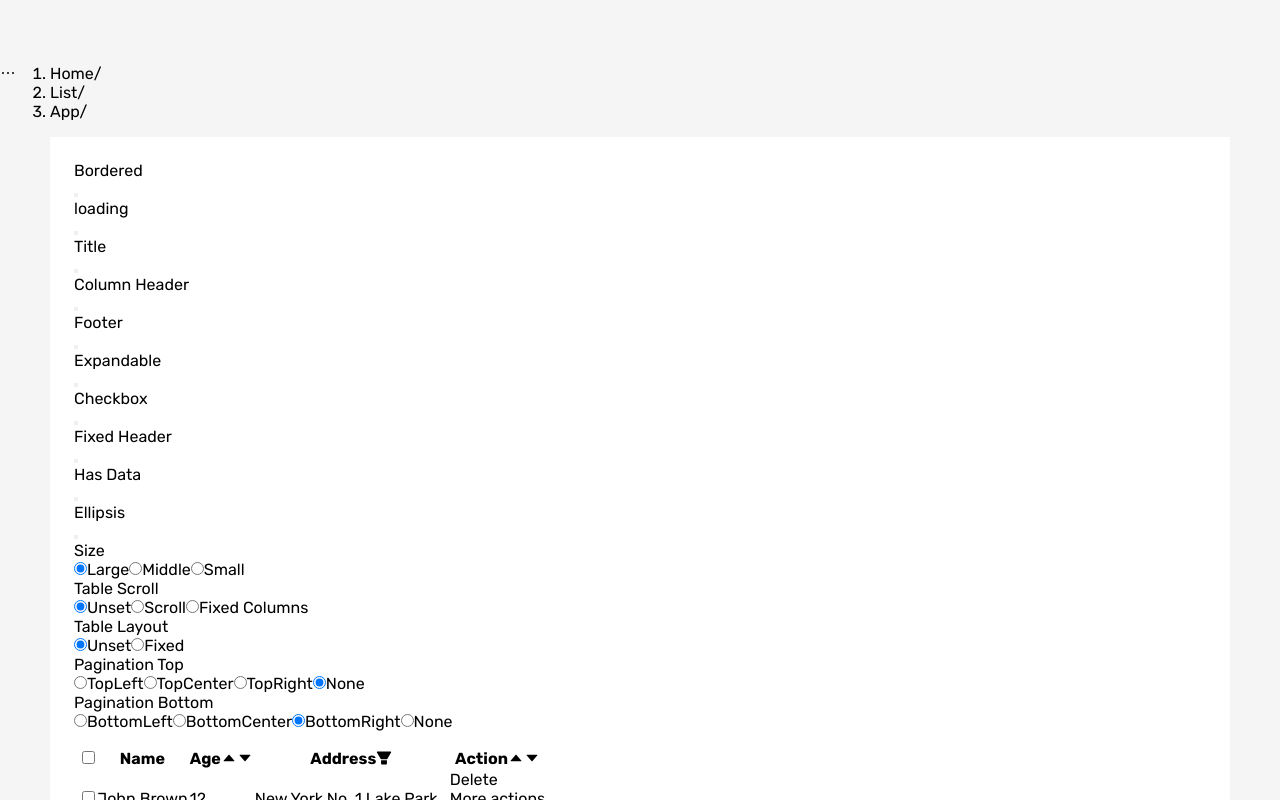
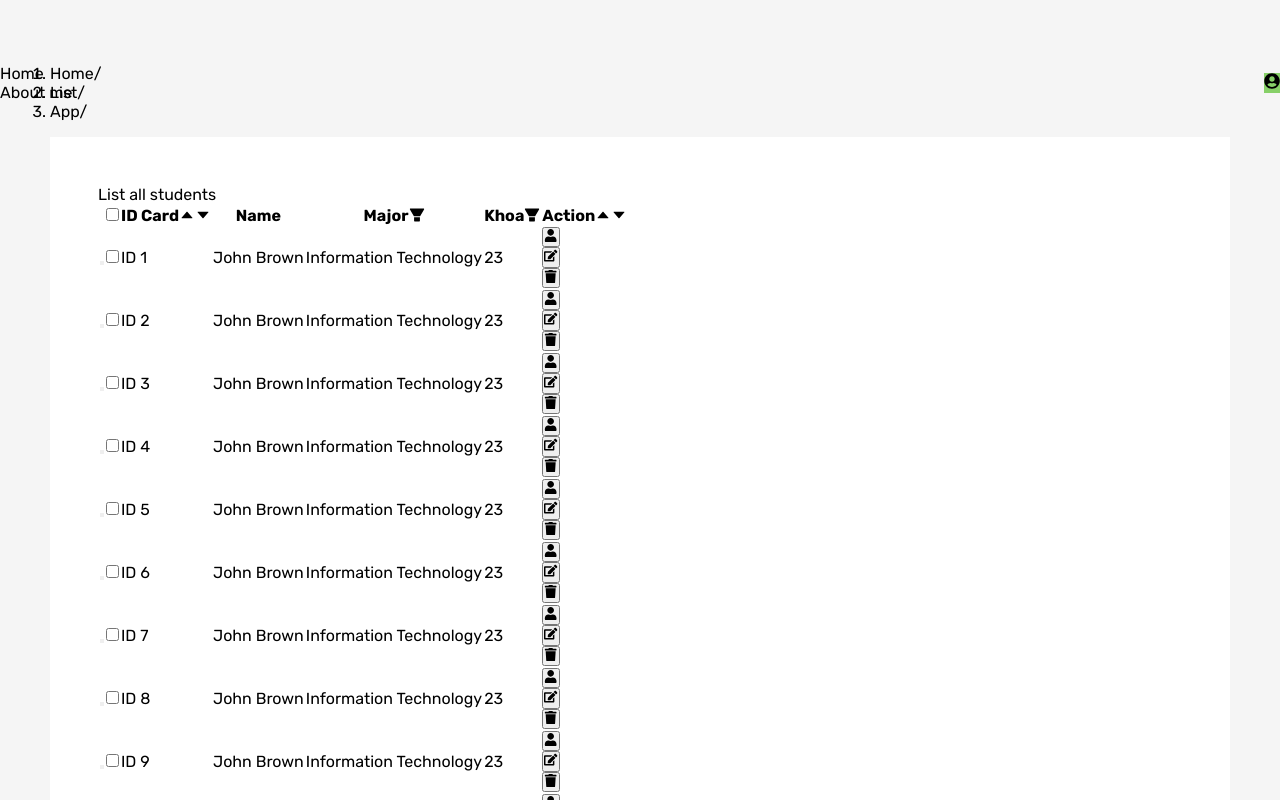
Before and after one commit to BachTranAnhDuc/MidtermAdvancedWeb, a React (Create React App) app: page / in a window 1280 px wide. Shown: the top 800 px of the page. Built offline with nearby package versions, Linux system fonts and the light colour scheme; the HTML template or start-up script is replaced by a standard one.

Commit message:
delete and detail modal

```diff
--- a/src/pages/Home.js
+++ b/src/pages/Home.js
@@ -1,37 +1,89 @@
 import React, { useState } from "react";
 
-import { Box, Button } from "@mui/material";
+// import { Box, Button } from "@mui/material";
 
 import { useNavigate } from "react-router-dom";
 
-import { DownOutlined } from "@ant-design/icons";
-import { Form, Radio, Space, Switch, Table } from "antd";
+import { DownOutlined, ExclamationCircleOutlined } from "@ant-design/icons";
+import {
+  Form,
+  Radio,
+  Space,
+  Switch,
+  Table,
+  Button,
+  Dropdown,
+  Avatar,
+  Modal,
+  Descriptions,
+} from "antd";
 import HomeStyled from "../theme/pages/Home";
 
 import { Breadcrumb, Layout, Menu } from "antd";
+
+import { FaUserCircle, FaEdit, FaUser, FaTrash } from "react-icons/fa";
+
 const { Header, Content, Footer } = Layout;
 
+const defaultExpandable = {
+  expandedRowRender: (record) => <p>{record.description}</p>,
+};
+const defaultTitle = () => "List all students";
+const defaultFooter = () => "Here is footer";
+
+const Home = () => {
+  const navigate = useNavigate();
+
+  const handleLogout = () => {
+    navigate("/login");
+  };
+
+  const confirm = () => {
+    Modal.confirm({
+      title: "Confirm",
+      icon: <ExclamationCircleOutlined />,
+      content: "Are you sure ?",
+      okText: "Delete",
+      cancelText: "Cancel",
+    });
+  };
+
   const columns = [
+    {
+      title: "ID Card",
+      dataIndex: "idCard",
+      sorter: (a, b) => a.age - b.age,
+    },
     {
       title: "Name",
       dataIndex: "name",
     },
     {
-    title: "Age",
-    dataIndex: "age",
-    sorter: (a, b) => a.age - b.age,
+      title: "Major",
+      dataIndex: "major",
+      filters: [
+        {
+          text: "Information Technology",
+          value: "it",
         },
         {
-    title: "Address",
-    dataIndex: "address",
+          text: "QTKD",
+          value: "qtkd",
+        },
+      ],
+      onFilter: (value, record) => record.address.indexOf(value) === 0,
+    },
+    {
+      title: "Khoa",
+      dataIndex: "khoa",
       filters: [
         {
-        text: "London",
-        value: "London",
+          text: "Information Technology",
+          value: "it",
         },
         {
-        text: "New York",
-        value: "New York",
+          text: "QTKD",
+          value: "qtkd",
         },
       ],
       onFilter: (value, record) => record.address.indexOf(value) === 0,
@@ -42,45 +94,30 @@ const columns = [
       sorter: true,
       render: () => (
         <Space size="middle">
-        <a>Delete</a>
-        <a>
-          <Space>
-            More actions
-            <DownOutlined />
-          </Space>
-        </a>
+          <Button icon={<FaUser></FaUser>} onClick={showModalDetail}></Button>
+          <Button icon={<FaEdit></FaEdit>}></Button>
+          <Button icon={<FaTrash></FaTrash>} onClick={confirm}></Button>
         </Space>
       ),
     },
   ];
   const data = [];
-for (let i = 1; i <= 10; i++) {
+  for (let i = 1; i <= 40; i++) {
     data.push({
       key: i,
+      idCard: `ID ${i}`,
       name: "John Brown",
-    age: Number(`${i}2`),
-    address: `New York No. ${i} Lake Park`,
+      major: "Information Technology",
+      khoa: "23",
       description: `My name is John Brown, I am ${i}2 years old, living in New York No. ${i} Lake Park.`,
     });
   }
-const defaultExpandable = {
-  expandedRowRender: (record) => <p>{record.description}</p>,
-};
-const defaultTitle = () => "Here is title";
-const defaultFooter = () => "Here is footer";
 
-const Home = () => {
-  const navigate = useNavigate();
-
-  const handleLogout = () => {
-    navigate("/login");
-  };
-
-  const [bordered, setBordered] = useState(false);
+  const [bordered, setBordered] = useState(true);
   const [loading, setLoading] = useState(false);
   const [size, setSize] = useState("large");
   const [expandable, setExpandable] = useState(defaultExpandable);
-  const [showTitle, setShowTitle] = useState(false);
+  const [showTitle, setShowTitle] = useState(true);
   const [showHeader, setShowHeader] = useState(true);
   const [showfooter, setShowFooter] = useState(true);
   const [rowSelection, setRowSelection] = useState({});
@@ -158,6 +195,68 @@ const Home = () => {
     tableLayout,
   };
 
+  const items = [
+    {
+      key: "1",
+      label: (
+        <a
+          target="_blank"
+          rel="noopener noreferrer"
+          href="https://www.antgroup.com"
+        >
+          1st menu item
+        </a>
+      ),
+    },
+    {
+      key: "2",
+      label: (
+        <a
+          target="_blank"
+          rel="noopener noreferrer"
+          href="https://www.aliyun.com"
+        >
+          2nd menu item
+        </a>
+      ),
+    },
+    {
+      key: "3",
+      label: (
+        <a
+          target="_blank"
+          rel="noopener noreferrer"
+          href="https://www.luohanacademy.com"
+        >
+          3rd menu item
+        </a>
+      ),
+    },
+  ];
+
+  // show modal detail
+  const [isModalDetailOpen, setIsModalDetailOpen] = useState(false);
+  const showModalDetail = () => {
+    setIsModalDetailOpen(true);
+  };
+  const handleDetailOk = () => {
+    setIsModalDetailOpen(false);
+  };
+  const handleDetailCancel = () => {
+    setIsModalDetailOpen(false);
+  };
+
+  // show modal delete
+  const [openDelete, setOpenDelete] = useState(false);
+
+  const showModalDelete = () => {
+    setOpenDelete(true);
+  };
+
+  const hideModalDelete = () => {
+    setOpenDelete(false);
+  };
+
   return (
     <HomeStyled>
       <Layout>
@@ -166,6 +265,10 @@ const Home = () => {
             position: "fixed",
             zIndex: 1,
             width: "100%",
+
+            display: "grid",
+            gridTemplateColumns: "min-content 1fr max-content",
+            alignItems: "center",
             // backgroundColor: "var(--color-secondary)",
           }}
         >
@@ -175,11 +278,24 @@ const Home = () => {
             // style={{ backgroundColor: "var(--color-secondary)" }}
             mode="horizontal"
             defaultSelectedKeys={["2"]}
-            items={new Array(3).fill(null).map((_, index) => ({
-              key: String(index + 1),
-              label: `nav ${index + 1}`,
-            }))}
+            items={[
+              { key: 1, label: "Home" },
+              { key: 2, label: "About me" },
+            ]}
           />
+
+          <Dropdown
+            menu={{
+              items,
+            }}
+            placement="bottomRight"
+            arrow
+          >
+            <Avatar
+              style={{ backgroundColor: "#87d068" }}
+              icon={<FaUserCircle />}
+            />
+          </Dropdown>
         </Header>
         <Content
           className="site-layout"
@@ -200,109 +316,11 @@ const Home = () => {
           <div
             className="site-layout-background"
             style={{
-              padding: 24,
+              padding: 48,
               minHeight: 380,
             }}
           >
             <>
-              <Form
-                layout="inline"
-                className="components-table-demo-control-bar"
-                style={{
-                  marginBottom: 16,
-                }}
-              >
-                <Form.Item label="Bordered">
-                  <Switch checked={bordered} onChange={handleBorderChange} />
-                </Form.Item>
-                <Form.Item label="loading">
-                  <Switch checked={loading} onChange={handleLoadingChange} />
-                </Form.Item>
-                <Form.Item label="Title">
-                  <Switch checked={showTitle} onChange={handleTitleChange} />
-                </Form.Item>
-                <Form.Item label="Column Header">
-                  <Switch checked={showHeader} onChange={handleHeaderChange} />
-                </Form.Item>
-                <Form.Item label="Footer">
-                  <Switch checked={showfooter} onChange={handleFooterChange} />
-                </Form.Item>
-                <Form.Item label="Expandable">
-                  <Switch
-                    checked={!!expandable}
-                    onChange={handleExpandChange}
-                  />
-                </Form.Item>
-                <Form.Item label="Checkbox">
-                  <Switch
-                    checked={!!rowSelection}
-                    onChange={handleRowSelectionChange}
-                  />
-                </Form.Item>
-                <Form.Item label="Fixed Header">
-                  <Switch checked={!!yScroll} onChange={handleYScrollChange} />
-                </Form.Item>
-                <Form.Item label="Has Data">
-                  <Switch checked={!!hasData} onChange={handleDataChange} />
-                </Form.Item>
-                <Form.Item label="Ellipsis">
-                  <Switch
-                    checked={!!ellipsis}
-                    onChange={handleEllipsisChange}
-                  />
-                </Form.Item>
-                <Form.Item label="Size">
-                  <Radio.Group value={size} onChange={handleSizeChange}>
-                    <Radio.Button value="large">Large</Radio.Button>
-                    <Radio.Button value="middle">Middle</Radio.Button>
-                    <Radio.Button value="small">Small</Radio.Button>
-                  </Radio.Group>
-                </Form.Item>
-                <Form.Item label="Table Scroll">
-                  <Radio.Group value={xScroll} onChange={handleXScrollChange}>
-                    <Radio.Button value={undefined}>Unset</Radio.Button>
-                    <Radio.Button value="scroll">Scroll</Radio.Button>
-                    <Radio.Button value="fixed">Fixed Columns</Radio.Button>
-                  </Radio.Group>
-                </Form.Item>
-                <Form.Item label="Table Layout">
-                  <Radio.Group
-                    value={tableLayout}
-                    onChange={handleTableLayoutChange}
-                  >
-                    <Radio.Button value={undefined}>Unset</Radio.Button>
-                    <Radio.Button value="fixed">Fixed</Radio.Button>
-                  </Radio.Group>
-                </Form.Item>
-                <Form.Item label="Pagination Top">
-                  <Radio.Group
-                    value={top}
-                    onChange={(e) => {
-                      setTop(e.target.value);
-                    }}
-                  >
-                    <Radio.Button value="topLeft">TopLeft</Radio.Button>
-                    <Radio.Button value="topCenter">TopCenter</Radio.Button>
-                    <Radio.Button value="topRight">TopRight</Radio.Button>
-                    <Radio.Button value="none">None</Radio.Button>
-                  </Radio.Group>
-                </Form.Item>
-                <Form.Item label="Pagination Bottom">
-                  <Radio.Group
-                    value={bottom}
-                    onChange={(e) => {
-                      setBottom(e.target.value);
-                    }}
-                  >
-                    <Radio.Button value="bottomLeft">BottomLeft</Radio.Button>
-                    <Radio.Button value="bottomCenter">
-                      BottomCenter
-                    </Radio.Button>
-                    <Radio.Button value="bottomRight">BottomRight</Radio.Button>
-                    <Radio.Button value="none">None</Radio.Button>
-                  </Radio.Group>
-                </Form.Item>
-              </Form>
               <Table
                 {...tableProps}
                 pagination={{
@@ -322,6 +340,41 @@ const Home = () => {
         >
           Midterm demo
         </Footer>
+
+        <Modal
+          title="Detail"
+          open={isModalDetailOpen}
+          onOk={handleDetailOk}
+          onCancel={handleDetailCancel}
+          centered
+          width={600}
+          // height={600}
+        >
+          <Descriptions title="User Info" layout="vertical">
+            <Descriptions.Item label="UserName">Zhou Maomao</Descriptions.Item>
+            <Descriptions.Item label="Telephone">1810000000</Descriptions.Item>
+            <Descriptions.Item label="Live">
+              Hangzhou, Zhejiang
+            </Descriptions.Item>
+            <Descriptions.Item label="Remark">empty</Descriptions.Item>
+            <Descriptions.Item label="Address">
+              No. 18, Wantang Road, Xihu District, Hangzhou, Zhejiang, China
+            </Descriptions.Item>
+          </Descriptions>
+        </Modal>
+        <Modal
+          title="Delete"
+          open={openDelete}
+          onOk={hideModalDelete}
+          onCancel={hideModalDelete}
+          okText="Delete"
+          cancelText="Cancel"
+          centered
+        >
+          <p>Bla bla ...</p>
+          <p>Bla bla ...</p>
+          <p>Bla bla ...</p>
+        </Modal>
       </Layout>
     </HomeStyled>
   );
--- a/src/theme/pages/Home.js
+++ b/src/theme/pages/Home.js
@@ -11,6 +11,16 @@ const HomeStyled = styled.main`
   .site-layout .site-layout-background {
     background: #fff;
   }
+
+  #components-dropdown-demo-arrow .ant-btn {
+    margin-right: 8px;
+    margin-bottom: 8px;
+  }
+  .ant-row-rtl #components-dropdown-demo-arrow .ant-btn {
+    margin-right: 0;
+    margin-bottom: 8px;
+    margin-left: 8px;
+  }
 `;
 
 export default HomeStyled;
```
Lines whose indentation alone changed are shown as unchanged.
